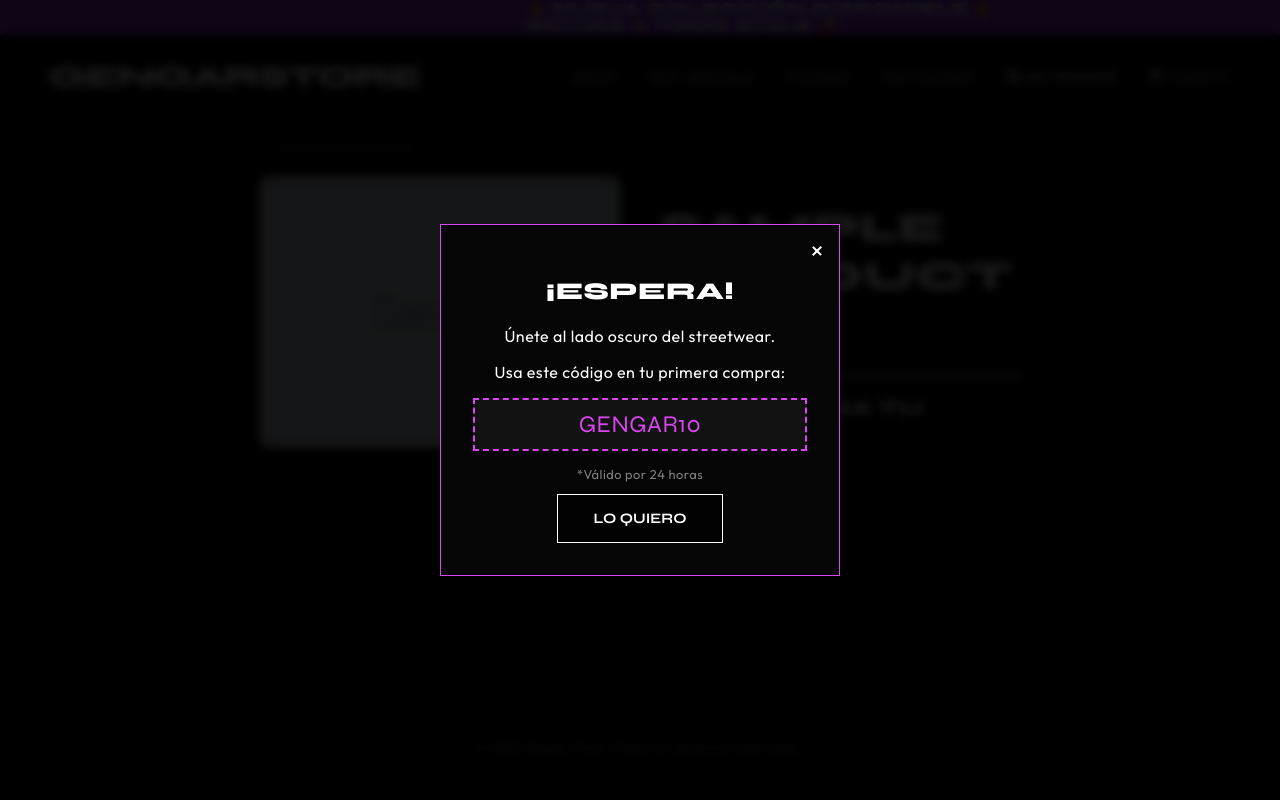
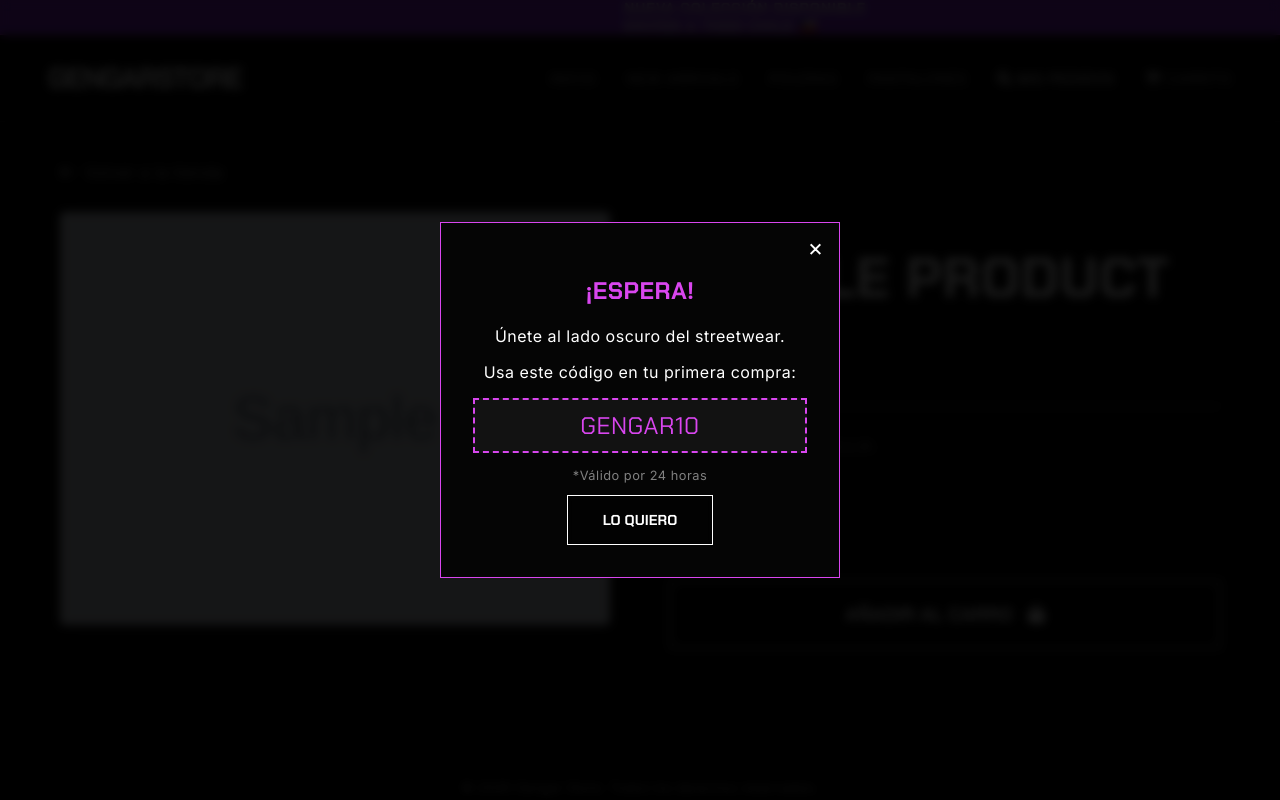
Before and after one commit to jors213/streetwear-store-django, a Django app: page /products/1/ in a window 1280 px wide, after a click that opens the changed part. Run offline with Django 5.2, Linux system fonts and the light colour scheme; tables that the repository leaves empty hold one stand-in row (values such as "Sample post"); grey boxes marked "Sample" are stand-in pictures.

Commit message:
Quinto Commit: "Finalizacion ya de estilo y solucion de erorres "

```diff
--- a/backend/settings.py
+++ b/backend/settings.py
@@ -1,6 +1,6 @@
+import os
 from pathlib import Path
 from decouple import config
-import os
 
 # Build paths inside the project like this: BASE_DIR / 'subdir'.
 BASE_DIR = Path(__file__).resolve().parent.parent
--- a/store/static/store/style.css
+++ b/store/static/store/style.css
@@ -1,10 +1,10 @@
 /* store/static/store/style.css */
 
 /* --- 1. CONFIGURACIÓN BASE & FUENTES --- */
-@import url('https://fonts.googleapis.com/css2?family=Outfit:wght@300;400;700&family=Syne:wght@400;700;800&display=swap');
+@import url('https://fonts.googleapis.com/css2?family=Chakra+Petch:wght@400;600;700&family=Inter:wght@300;400;600&display=swap');
 
 :root {
-    /* PALETA "CYBER-LUXURY" */
+    /* ... tus colores siguen igual ... */
     --bg-color: #050505;
     --card-bg: #0a0a0a;
     --accent: #8A2BE2;
@@ -12,8 +12,9 @@
     --text-main: #FFFFFF;
     --text-muted: #A3A3A3;
 
-    --font-heading: 'Syne', sans-serif;
-    --font-body: 'Outfit', sans-serif;
+    /* 👇 ACTUALIZA ESTAS DOS LÍNEAS */
+    --font-heading: 'Chakra Petch', sans-serif; /* Más futurista/recta */
+    --font-body: 'Inter', sans-serif;           /* Súper legible */
 }
 
 /* RESE PRO (Evita scroll horizontal fantasma) */
@@ -155,7 +156,6 @@ h1, h2, h3, h4, .nav-brand, .ticker-item {
 /* --- 7. GRID DE PRODUCTOS --- */
 .products-grid {
     display: grid;
-    /* En móvil: 1 columna, pero mínimo 160px para que quepan 2 si el celu es ancho */
     grid-template-columns: repeat(auto-fill, minmax(160px, 1fr));
     gap: 1rem;
     padding: 1rem;
@@ -286,3 +286,47 @@ footer {
     /* Botones más grandes */
     .btn-gengar { font-size: 0.9rem; padding: 15px 35px; }
 }
+/* --- SELECTORES DE TALLA (SIZE PILLS) --- */
+
+.size-wrapper {
+    display: flex;
+    gap: 15px; /* Espacio entre tallas */
+    margin: 20px 0;
+}
+
+/* 1. Ocultamos el input feo original */
+.size-option input[type="radio"] {
+    display: none;
+}
+
+/* 2. Estilizamos la etiqueta para que parezca un botón */
+.size-option label {
+    display: inline-block;
+    border: 1px solid #333;
+    background: rgba(255,255,255,0.05);
+    color: var(--text-muted);
+    padding: 12px 25px;
+    font-family: var(--font-heading); /* Chakra Petch */
+    font-size: 1rem;
+    cursor: pointer;
+    transition: all 0.3s ease;
+    min-width: 60px;
+    text-align: center;
+}
+
+/* Efecto Hover (al pasar el mouse) */
+.size-option label:hover {
+    border-color: var(--neon);
+    color: white;
+    box-shadow: 0 0 10px rgba(217, 70, 239, 0.2);
+}
+
+/* 3. ESTADO ACTIVO: Cuando el input oculto está seleccionado */
+.size-option input[type="radio"]:checked + label {
+    background: var(--neon);
+    color: black; /* Texto negro para contraste */
+    border-color: var(--neon);
+    box-shadow: 0 0 20px rgba(217, 70, 239, 0.6); /* Resplandor fuerte */
+    font-weight: bold;
+    transform: scale(1.05); /* Pequeño pop al hacer click */
+}
--- a/store/templates/store/base.html
+++ b/store/templates/store/base.html
@@ -13,7 +13,7 @@
     <div id="newsletter-popup" class="popup-overlay">
         <div class="popup-content">
             <span class="close-btn" onclick="closePopup()">&times;</span>
-            <h2 style="color: var(--gengar-neon);">¡ESPERA!</h2>
+            <h2 style="color: var(--neon);">¡ESPERA!</h2>
             <p>Únete al lado oscuro del streetwear.</p>
             <p>Usa este código en tu primera compra:</p>
             <div class="discount-code">GENGAR10</div>
@@ -25,7 +25,7 @@
     <div class="ticker-wrap">
         <div class="ticker">
             <div class="ticker-item">ENVÍOS GRATIS POR COMPRAS SOBRE $50.000</div>
-            <div class="ticker-item">🔥 NUEVA COLECCIÓN DISPONIBLE 🔥</div>
+            <div class="ticker-item">NUEVA COLECCIÓN DISPONIBLE</div>
             <div class="ticker-item">ENVÍOS A TODO CHILE 🇨🇱</div>
             <div class="ticker-item">ENVÍOS GRATIS POR COMPRAS SOBRE $50.000</div> </div>
     </div>
@@ -46,7 +46,7 @@
             <a href="{% url 'view_cart' %}">
                 <i class="fas fa-shopping-cart"></i> Carrito
                 {% if request.session.cart|length > 0 %}
-                    <span style="color: var(--gengar-neon);">({{ request.session.cart|length }})</span>
+                    <span style="color: var(--neon);">({{ request.session.cart|length }})</span>
                 {% endif %}
             </a>
         </div>
@@ -62,22 +62,25 @@
     </footer>
 
     <script>
-        // Lógica Senior: Usar localStorage para no molestar al usuario cada vez que recarga
         document.addEventListener("DOMContentLoaded", function() {
             const popup = document.getElementById('newsletter-popup');
+
+            // 1. Verificamos si la "cookie" (localStorage) existe
             const hasSeenPopup = localStorage.getItem('hasSeenPopup');
 
+            // 2. Si NO existe (es primera vez), iniciamos el contador
             if (!hasSeenPopup) {
                 setTimeout(() => {
                     popup.classList.add('active');
-                }, 2000); // Aparece a los 2 segundos
+                }, 5000); // Lo subí a 5 segundos para no ser tan invasivo de entrada
             }
         });
 
         function closePopup() {
             const popup = document.getElementById('newsletter-popup');
             popup.classList.remove('active');
-            // Guardamos que ya lo vio
+
+            // 3. ¡IMPORTANTE! Guardamos en la memoria que ya lo vio
             localStorage.setItem('hasSeenPopup', 'true');
         }
     </script>
--- a/store/templates/store/cart.html
+++ b/store/templates/store/cart.html
@@ -6,7 +6,7 @@
 
   <a href="{% url 'store_home' %}" style="text-decoration: none; color: var(--text-gray);">← Seguir comprando</a>
 
-  <h1 style="margin: 20px 0; font-size: 3rem;">Tu Carrito <span style="color: var(--gengar-neon);">🛒</span></h1>
+  <h1 style="margin: 20px 0; font-size: 3rem;">Tu Carrito <span style="color: var(--gengar-neon);"></span></h1>
 
   {% if cart %}
     {% if messages %}
--- a/store/templates/store/checkout.html
+++ b/store/templates/store/checkout.html
@@ -15,7 +15,7 @@
 
   <a href="{% url 'view_cart' %}" style="text-decoration: none; color: var(--text-gray); font-size: 0.9rem;">← VOLVER AL CARRITO</a>
 
-  <h1 style="font-size: 3rem; margin: 20px 0; text-transform: uppercase;">Finalizar <span style="color: var(--gengar-neon);">Compra</span> 📦</h1>
+  <h1 style="font-size: 3rem; margin: 20px 0; text-transform: uppercase;">Finalizar <span style="color: var(--gengar-neon);">Compra</span></h1>
 
   <div style="display: flex; gap: 40px; flex-wrap: wrap;">
 
--- a/store/templates/store/order_detail.html
+++ b/store/templates/store/order_detail.html
@@ -56,9 +56,9 @@
                 <p style="margin: 0; color: var(--text-gray);">{{ order.city }}</p>
             </div>
 
-            <div style="background: var(--gengar-neon); color: black; padding: 25px; border-radius: 10px; text-align: center;">
-                <h3 style="margin: 0; font-size: 1rem; text-transform: uppercase;">Total Pagado</h3>
-                <h2 style="margin: 10px 0; font-size: 2.5rem;">${{ order.total_price }}</h2>
+            <div style="background: rgba(217, 70, 239, 0.1); border: 1px solid var(--neon); padding: 25px; border-radius: 10px; text-align: center; margin: 20px auto 0; max-width: 100%; box-sizing: border-box;">
+                <h3 style="margin: 0; font-size: 1rem; text-transform: uppercase; color: var(--text-muted); letter-spacing: 2px;">Total Pagado</h3>
+                <h2 style="margin: 10px 0; font-size: 3rem; color: white; text-shadow: 0 0 10px var(--neon);">${{ order.total_price }}</h2>
             </div>
 
         </div>
--- a/store/templates/store/product_detail.html
+++ b/store/templates/store/product_detail.html
@@ -1,41 +1,52 @@
-{% extends 'store/base.html' %} {% block content %}
-<div style="max-width: 800px; margin: 0 auto; padding: 20px; font-family: sans-serif;">
+{% extends 'store/base.html' %}
 
-  <a href="{% url 'store_home' %}" style="text-decoration: none; color: #333;">← Volver a la tienda</a>
+{% block content %}
+<div style="max-width: 1200px; margin: 0 auto; padding: 40px 20px;">
 
-  <div style="display: flex; gap: 40px; margin-top: 20px;">
+  <a href="{% url 'store_home' %}" style="text-decoration: none; color: var(--text-muted); display: flex; align-items: center; gap: 10px; margin-bottom: 30px; transition: 0.3s;">
+      <i class="fas fa-arrow-left"></i> Volver a la tienda
+  </a>
 
-    <div style="flex: 1;">
-      <img src="{{ product.image.url }}" alt="{{ product.name }}" style="width: 100%; border-radius: 10px;">
+  <div style="display: flex; gap: 60px; flex-wrap: wrap;">
+
+    <div style="flex: 1; min-width: 300px;">
+      <img src="{{ product.image.url }}" alt="{{ product.name }}" style="width: 100%; border-radius: 5px; box-shadow: 0 0 30px rgba(255,255,255,0.05);">
     </div>
 
-    <div style="flex: 1;">
-      <h1 style="font-size: 2.5rem; margin-bottom: 10px;">{{ product.name }}</h1>
-      <p style="font-size: 1.5rem; color: #555;">${{ product.price }}</p>
-      <hr>
-            <h3>Selecciona tu talla:</h3>
+    <div style="flex: 1; min-width: 300px;">
 
-            <form method="POST">
-                {% csrf_token %} <div style="display: flex; gap: 10px;">
+      <h1 style="font-size: 3.5rem; margin-bottom: 10px; line-height: 1; text-transform: uppercase;">{{ product.name }}</h1>
+
+      <p style="font-size: 2.5rem; color: var(--neon); margin-top: 0; font-weight: bold;">${{ product.price }}</p>
+
+      <hr style="border-color: #333; margin: 30px 0;">
+
+      <form method="POST">
+            {% csrf_token %}
+
+            <p style="margin-bottom: 15px; color: var(--text-muted); font-size: 0.9rem; text-transform: uppercase; letter-spacing: 2px;">Selecciona tu talla:</p>
+
+            <div class="size-wrapper">
                 {% for stock in product.stock_set.all %}
                     {% if stock.quantity > 0 %}
-                        <div>
-                            <input type="radio" name="size" id="size_{{ stock.id }}" value="{{ stock.size }}">
-                            <label for="size_{{ stock.id }}" class="size-box">{{ stock.size }}</label>
+                        <div class="size-option">
+                            <input type="radio" name="size" id="size_{{ stock.id }}" value="{{ stock.size }}" required>
+                            <label for="size_{{ stock.id }}">{{ stock.size }}</label>
                         </div>
                     {% else %}
-                        <div class="disabled-box">{{ stock.size }}</div>
+                        <div class="size-option" style="opacity: 0.3; pointer-events: none;">
+                            <label style="border-style: dashed; cursor: not-allowed;" title="Agotado">{{ stock.size }}</label>
+                        </div>
                     {% endif %}
                 {% endfor %}
-                </div>
+            </div>
 
-                <br>
-                <a href="{% url 'checkout' %}">
-                    <button type="submit" style="background: black; color: white; padding: 15px 30px; border: none; font-size: 1rem; cursor: pointer;">
-                        AÑADIR AL CARRO
-                    </button>
-                </a>
-        </form>
+            <br>
+
+            <button type="submit" class="btn-gengar" style="width: 100%; font-size: 1.2rem; padding: 20px; margin-top: 20px;">
+                AÑADIR AL CARRO <i class="fas fa-shopping-bag" style="margin-left: 10px;"></i>
+            </button>
+      </form>
     </div>
   </div>
 </div>
```
Also changed, not shown: store/templates/store/store_home.html (+53 -32 lines), media/products/Chaqueta_Varsity.jpg (added), media/products/Hoddie_Holografic.jpg (added), media/products/Pantalones_Cargo.jpg (added), media/products/Polera_Boxy.jpg (added).
